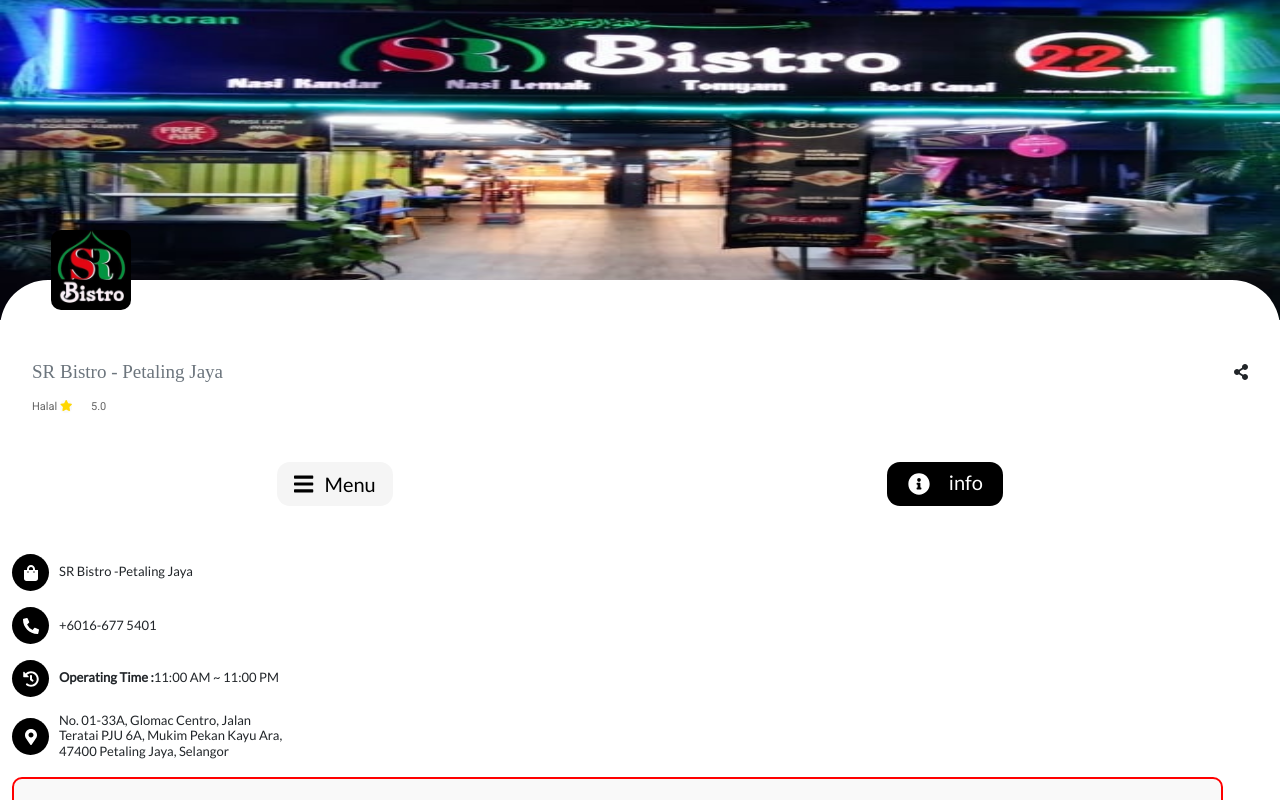
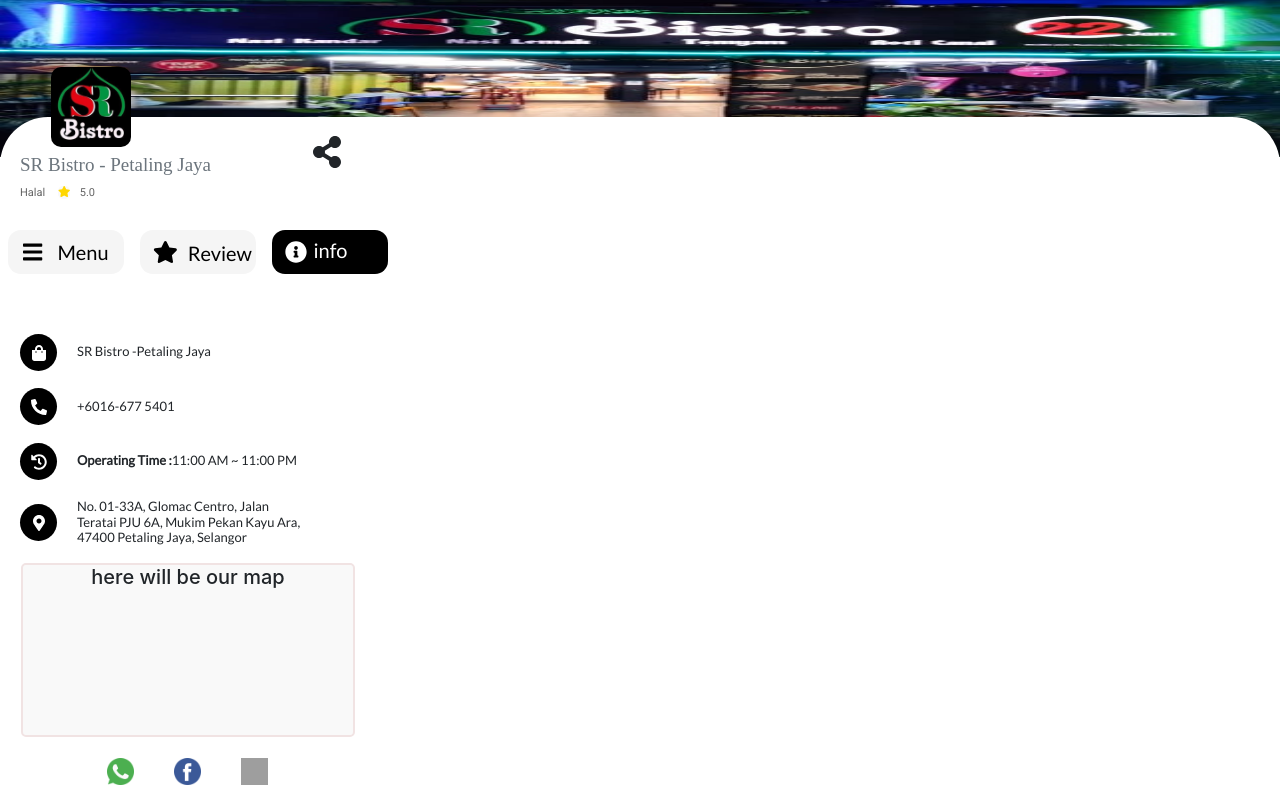
Before and after one commit to Emitaz-pias/restoren-pataling-jaya, a React (Create React App) app: page / in a window 1280 px wide. Both pictures are taken after a click on the element "info". Shown: the top 800 px of the page. Built offline with nearby package versions, Linux system fonts and the light colour scheme; grey boxes are pictures that could not be loaded.

Commit message:
new modification done

```diff
--- a/src/Components/HomePage.css
+++ b/src/Components/HomePage.css
@@ -1,37 +1,36 @@
-body::-webkit-scrollbar {
-  display: none;
-}
 .fullPage {
-  height: auto;
   width: 100%;
   -ms-overflow-style: none;
   scrollbar-width: none;
 }
 .bannerImg {
   width: 100%;
-  height: 20rem;
+  height: 9.813rem;
 }
 
-.shareBtn:hover {
-  cursor: pointer;
-}
 .logoDiv img {
-  width: 80px;
-  height: 80px;
+  width: 5rem;
+  height: 5rem;
   position: relative;
-  top: -90px;
-  left: 35px;
-  border-radius: 10px;
+  top: -5.625rem;
+  left: 2.188rem;
+  border-radius: 0.625rem;
   z-index: 1;
 }
 .whiteBgMainDiv {
   position: relative;
   background-color: white;
-  top: -120px;
+  top: -7.5rem;
   border-radius: 3em;
-  padding: 2em;
-  height: 880px;
   width: 100%;
+}
+.shareBtn {
+  margin-top: 1.2rem;
+  margin-right: 1.5rem;
+  margin-left: 2rem;
+}
+.shareBtn:hover {
+  cursor: pointer;
 }
 .restoran {
   font-family: Cormorant Garamond;
@@ -39,15 +38,21 @@
   height: 23px;
   font-size: 19px;
   line-height: 23px;
+  margin-top: 2.28rem;
+  margin-left: 1.25rem;
 }
+
 .halalText {
   font-family: "Roboto", sans-serif;
   font-weight: 400;
   font-size: 11px;
   line-height: 12.89px;
   color: #656565;
+  margin-left: 1.25rem;
 }
+
 .iconBox {
+  margin-left: 0.625rem;
   width: 55px;
   height: 20px;
   border-radius: 5px;
@@ -56,16 +61,19 @@
 
 .box {
   color: black;
-  padding: 1em;
-  width: 116px;
-  height: 44px;
-  border-radius: 13px;
+  width: 7.25rem;
+  height: 2.75rem;
+  border-radius: 0.813rem;
   background-color: #f5f5f5;
   font-family: "Lato", sans-serif;
   font-weight: 400;
   font-size: 11px;
   line-height: 13.2px;
   text-align: center;
+  margin-top: 1.375rem;
+  padding: 0.813rem;
+  margin-left: 0.5rem;
+  margin-right: 0.5rem;
 }
 .box:hover {
   background-color: black;
@@ -75,8 +83,8 @@
   background-color: black;
   color: white;
 }
-.infoDiv {
-  margin-left: 0.5em;
+.reviewDiv {
+  margin-left: 22.313rem;
 }
 
 body::-webkit-scrollbar {
--- a/src/Components/HomePage.js
+++ b/src/Components/HomePage.js
@@ -11,6 +11,8 @@
 } from "@fortawesome/free-solid-svg-icons";
 import Menu from "./Menu/Menu";
 import Info from "./Info/Info";
+import Review from "./Review/Review";
+
 const HomePage = () => {
   const [selected, setSelected] = useState(false);
   const [selectedDiv, setSelectedDiv] = useState("menuDiv");
@@ -18,27 +20,28 @@
     setSelected(!selected);
     setSelectedDiv(name);
   };
-  console.log("slected", selectedDiv);
   return (
     <div className="fullPage">
-      <div className="homeBg  ">
+      <div className="homeBg">
         <img className="bannerImg" src={bannerPic} alt="" />
       </div>
       {/* white big div section */}
       <section className="whiteDiv">
-        {/* logo div here */}
+        {/* logo div */}
         <div className="logoDiv ms-3">
           <img src={srLogo} alt="sr logo" />
         </div>
+        {/* our app body */}
+
         <div className="whiteBgMainDiv">
           {/* // top setion */}
-          <div className="topSection mt-5">
-            <div className="d-flex justify-content-between">
+          <div className="topSection">
+            <div className="d-flex">
               <h2 className="text-secondary restoran">
                 SR Bistro - Petaling Jaya
               </h2>
               <p className="shareBtn">
-                <FontAwesomeIcon icon={faShareAlt}></FontAwesomeIcon>
+                <FontAwesomeIcon size="2x" icon={faShareAlt}></FontAwesomeIcon>
               </p>
             </div>
             <h4 className="halalText">
@@ -46,12 +49,13 @@
               <span className="iconBox">
                 <FontAwesomeIcon icon={faStar} color="gold"></FontAwesomeIcon>
               </span>{" "}
-              <span className="ms-3"> 5.0</span>
+              <span style={{ marginLeft: "0.42rem" }}> 5.0</span>
             </h4>
           </div>
 
-          {/* menu and info div */}
-          <div className="d-flex justify-content-around align-items-center mt-5">
+          {/* menu review and info div */}
+          <div className="d-flex">
+            {/* menuDiv */}
             <div
               onClick={() => handleSelect("menuDiv")}
               className={`${
@@ -62,19 +66,49 @@
                 {" "}
                 <FontAwesomeIcon size="2x" icon={faBars}></FontAwesomeIcon>
               </span>
-              <h5 className="mt-2">Menu</h5>
+              <h5 style={{ marginLeft: "0.62rem" }} className="mt-2">
+                Menu
+              </h5>
             </div>
+            {/* reviewdiv */}
+            <div
+              onClick={() => handleSelect("reviewDiv")}
+              className={`${
+                selectedDiv === "reviewDiv" && "active"
+              } box d-flex justify-content-around align-items-center`}
+            >
+              <span>
+                {" "}
+                <FontAwesomeIcon
+                  color="primary "
+                  size="2x"
+                  icon={faStar}
+                ></FontAwesomeIcon>
+              </span>
+              <h5
+                style={{ marginTop: "0.62rem", marginLeft: "0.62rem" }}
+                className=""
+              >
+                Review
+              </h5>
+            </div>
+
+            {/* infoDiv */}
             <div
               onClick={() => handleSelect("infoDiv")}
               className={`${
                 selectedDiv === "infoDiv" && "active"
-              } infoDiv box d-flex justify-content-around align-items-center`}
+              } infoDiv box d-flex  align-items-center`}
             >
               <FontAwesomeIcon size="2x" icon={faInfoCircle}></FontAwesomeIcon>
-              <h5 className="mt-1">info</h5>
+              <h5 style={{ marginLeft: "0.4rem" }} className="mt-1">
+                info
+              </h5>
             </div>
           </div>
-          {selectedDiv === "menuDiv" ? <Menu /> : <Info />}
+          {selectedDiv === "menuDiv" && <Menu />}
+          {selectedDiv === "reviewDiv" && <Review />}
+          {selectedDiv === "infoDiv" && <Info />}
         </div>
       </section>
     </div>
--- a/src/Components/Info/Info.css
+++ b/src/Components/Info/Info.css
@@ -1,15 +1,25 @@
-.infoSection {
-  margin-left: -20px;
-}
 .iconsArea {
   background-color: black;
   width: 37px;
   height: 37px;
   text-align: center;
   border-radius: 50%;
+  margin-left: 1.25rem;
 }
 .icon {
   margin-top: 11px;
+}
+.iconShop {
+  margin-top: 3.75rem;
+}
+.iconPhone {
+  margin-top: 1.563px;
+}
+.iconHistory {
+  margin-top: 1.563px;
+}
+.iconL {
+  margin-top: 1.563px;
 }
 .textAreaResName {
   width: 197px;
@@ -17,7 +27,8 @@
   font-family: "Lato", sans-serif;
   font-size: 13px;
   line-height: 15.6px;
-  margin-left: 10px;
+  margin-left: 1.25rem;
+  margin-top: 3.75rem;
 }
 .textAreaPhone {
   width: 103px;
@@ -25,7 +36,8 @@
   font-family: "Lato", sans-serif;
   font-size: 13px;
   line-height: 16px;
-  margin-left: 10px;
+  margin-left: 1.25rem;
+  margin-top: 2.875;
 }
 .textAreaOpen {
   width: 223px;
@@ -33,7 +45,8 @@
   font-family: "Lato", sans-serif;
   font-size: 13px;
   line-height: 15.6px;
-  margin-left: 10px;
+  margin-left: 1.25rem;
+  margin-top: 2.875;
 }
 .textAreaLocation {
   width: 263px;
@@ -41,17 +54,21 @@
   font-family: "Lato", sans-serif;
   font-size: 13px;
   line-height: 15.6px;
-  margin-left: 10px;
+  margin-left: 1.25rem;
+  margin-top: 0.2rem;
 }
 .mapsDiv {
-  height: 174px;
-  width: 98%;
-  border-radius: 10px;
+  height: 10.875rem;
+  width: 20.875rem;
   background-color: #f9f9f9;
-  border: 2px solid red;
+  border: 2px solid rgb(241, 227, 227);
+  border-radius: 5px;
+  margin-left: 1.313rem;
+  margin-right: 1.25rem;
 }
 .footerLinks {
-  margin-left: 4em;
+  margin-left: 107px;
+  margin-right: 107px;
   margin-top: 21px;
 }
 .footerLinks > a > img {
--- a/src/Components/Info/Info.js
+++ b/src/Components/Info/Info.js
@@ -16,11 +16,12 @@
 const Info = () => {
   return (
     <section className="infoSection">
-      <div className="iconsDiv mt-5">
+      <div className="iconsDiv">
         <div className="d-flex align-items-center">
-          <p className="iconsArea">
+          <p className="iconsArea iconShop ">
             {" "}
             <FontAwesomeIcon
+              id="iconShop"
               className="icon"
               color="white"
               icon={faShoppingBag}
@@ -29,7 +30,7 @@
           <p className="textAreaResName">SR Bistro -Petaling Jaya</p>
         </div>
         <div className="d-flex  align-items-center">
-          <p className="iconsArea">
+          <p className="iconsArea iconPhone">
             <FontAwesomeIcon
               className="icon"
               color="white"
@@ -39,7 +40,7 @@
           <p className="textAreaPhone"> +6016-677 5401</p>
         </div>
         <div className="d-flex align-items-center ">
-          <p className="iconsArea">
+          <p className="iconsArea iconHistory">
             <FontAwesomeIcon
               className="icon"
               color="white"
@@ -52,7 +53,7 @@
           </p>
         </div>
         <div className="d-flex align-items-center">
-          <p className="iconsArea">
+          <p className="iconsArea iconL">
             <FontAwesomeIcon
               className="icon"
               color="white"
@@ -66,7 +67,9 @@
           </p>
         </div>
       </div>
-      <div className="mapsDiv"> </div>
+      <div className="mapsDiv text-center">
+        <h5>here will be our map</h5>{" "}
+      </div>
       <div className="footerLinks d-flex">
         <a href="/">
           <img src={whatsappLogo} alt="whatsapp loogo" />
--- /dev/null
+++ b/src/Components/Review/Review.js
@@ -0,0 +1,7 @@
+import React from "react";
+
+const Review = () => {
+  return <section>Reviews here</section>;
+};
+
+export default Review;
```
Also changed, not shown: src/Components/Review/Review.css (added).
